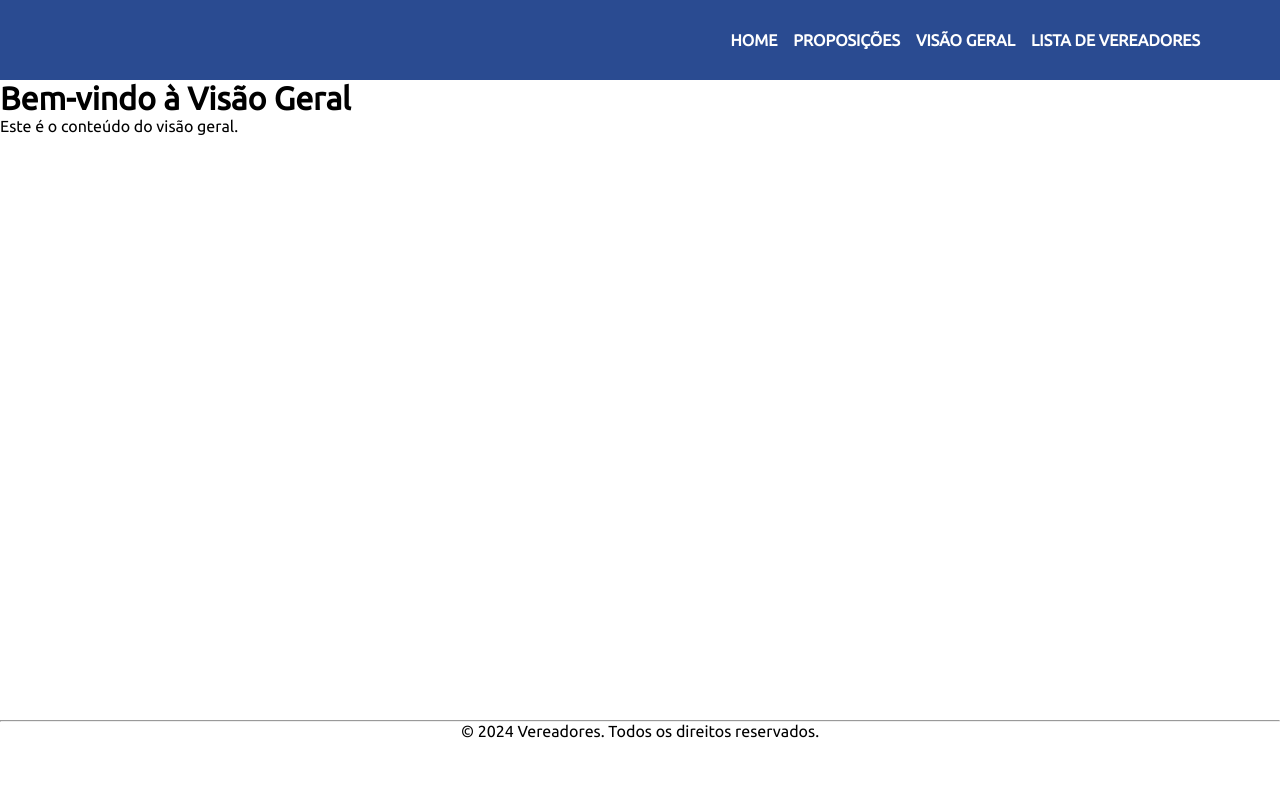
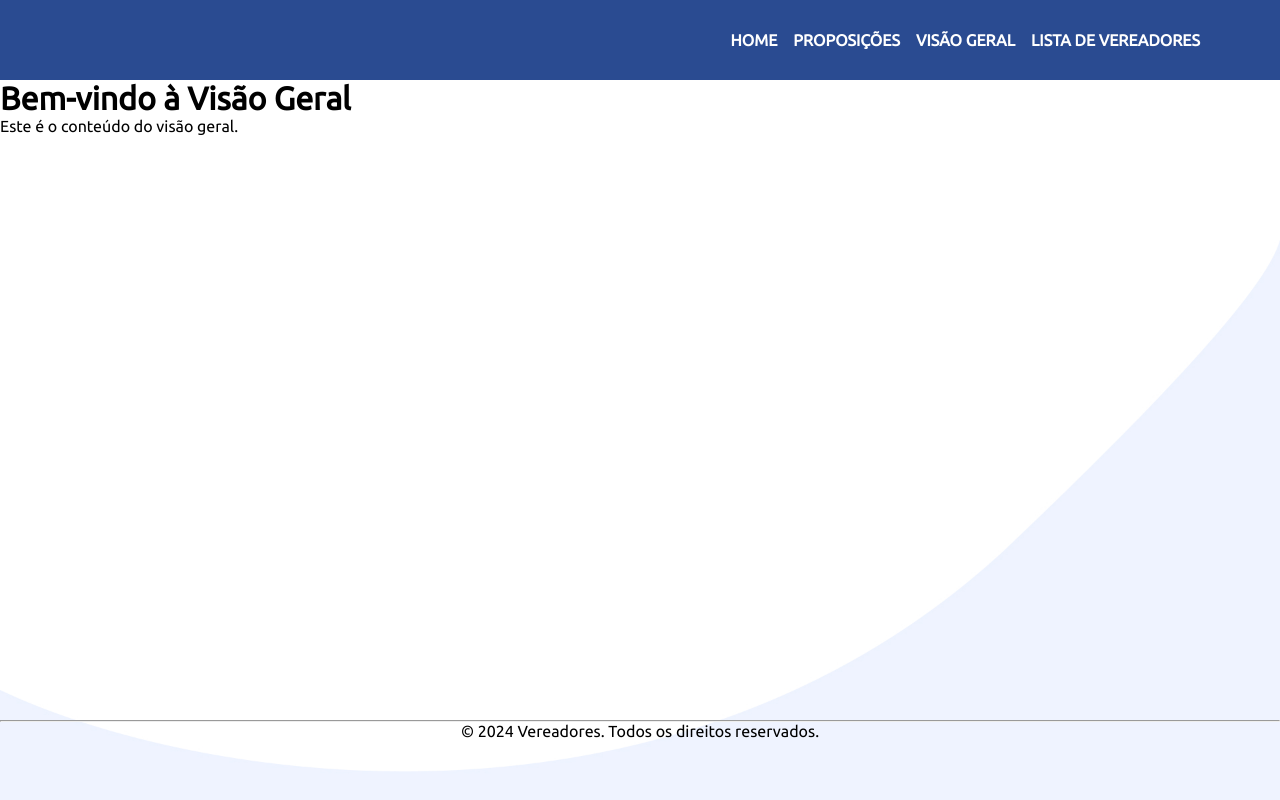
Before and after one commit to nicolygz/the-devs-department, a Flask app: page /visao-geral in a window 1280 px wide. Run offline with Flask 3, Linux system fonts and the light colour scheme.

Commit message:
Adicionado Background img em Visão Geral

```diff
--- a/flask-project/static/styles.css
+++ b/flask-project/static/styles.css
@@ -63,3 +63,15 @@ main {
     height: 100%;
     z-index: -1;
 }
+
+.bg-onda {
+    background-image: url(../static/imagens/bg-onda.jpg);
+    background-repeat: no-repeat;
+    background-size: cover;
+    position: absolute; /* Para permitir a expansão */
+    top: 0;
+    left: 0;
+    width: 100%;
+    height: 100%;
+    z-index: -1;
+}
--- a/flask-project/templates/visao-geral.html
+++ b/flask-project/templates/visao-geral.html
@@ -3,6 +3,13 @@
 {% block title %}Visao Geral{% endblock %}
 
 {% block content %}
-    <h1>Bem-vindo à Visão Geral</h1>
-    <p>Este é o conteúdo do visão geral.</p>
+
+    <div class="bg-onda">
+        <div style="padding-top: 80px;">
+            <!-- AQUI DENTRO VAI TODO O CONTEUDO (la ele)  -->
+            <h1>Bem-vindo à Visão Geral</h1>
+            <p>Este é o conteúdo do visão geral.</p>
+        </div>
+    </div>
+
 {% endblock %}
```
Also changed, not shown: flask-project/static/imagens/bg-onda.jpg (added).
